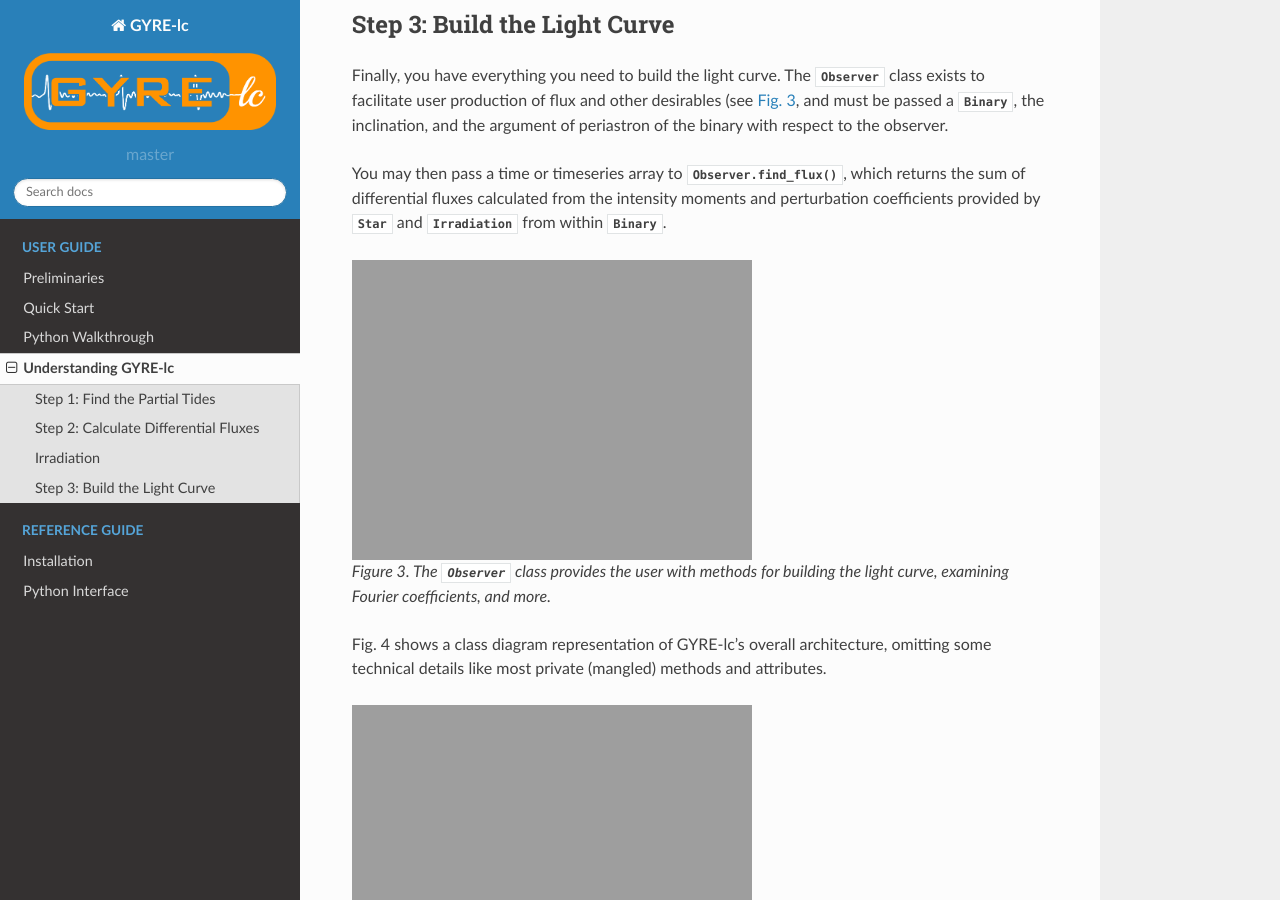
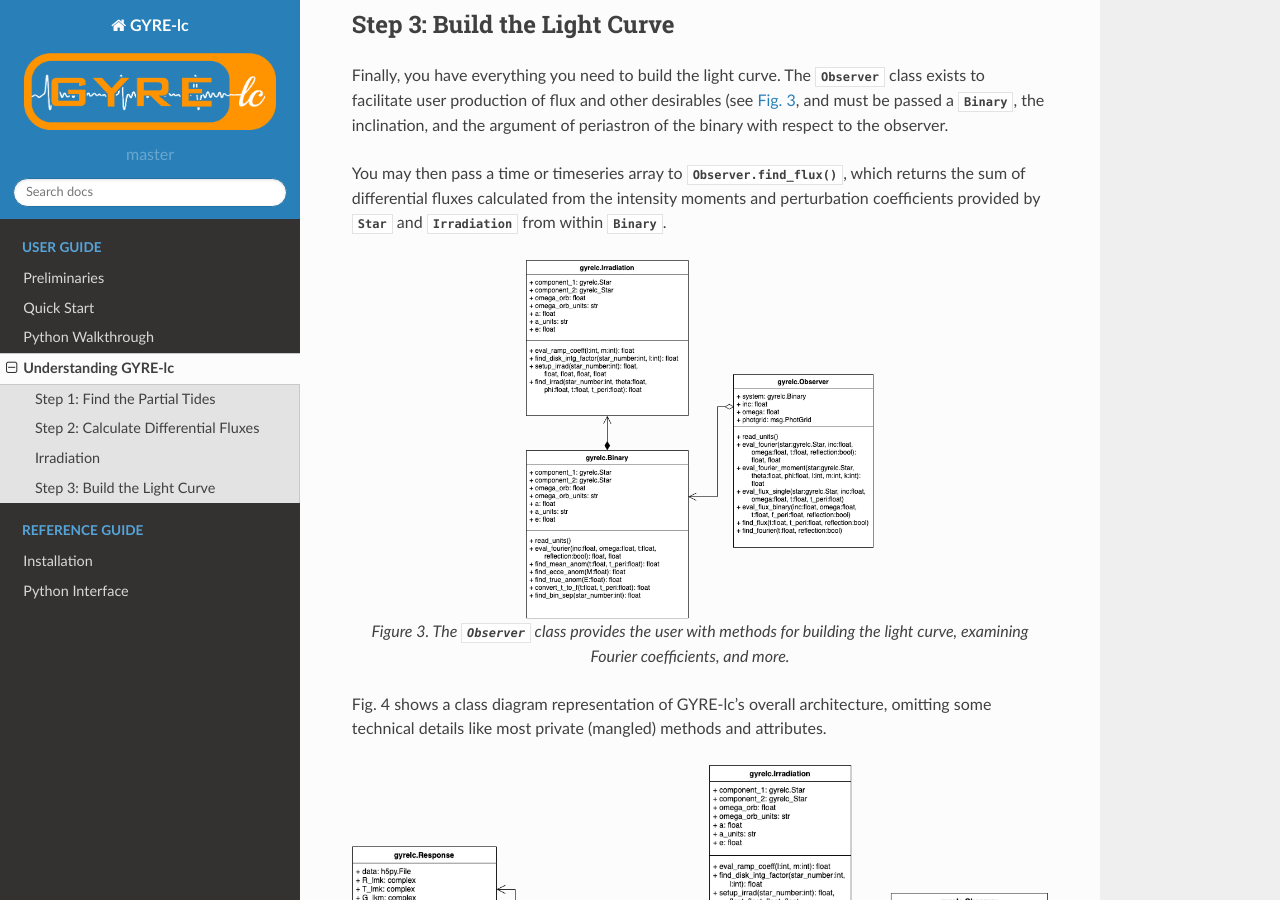
Before and after one commit to aaronesque/gyre-lc, a Sphinx documentation site: the page built from docs/source/user-guide/understanding-gyre-lc.rst, in a window 1280 px wide and 900 px high, scrolled down 3980 px. Built offline with Sphinx 7.4.7 and the Read the Docs theme 2.0.0, drawn with Linux system fonts in a browser that asks for light colours; cross-references to code outside the pages are shown as plain code.

Commit message:
docs edits

```diff
--- a/docs/source/user-guide/understanding-gyre-lc.rst
+++ b/docs/source/user-guide/understanding-gyre-lc.rst
@@ -136,17 +136,16 @@
     :width: 50%
     :align: center
 
-   Figure 3. The :py:class:`Observer` class provides the user with methods for building the light curve, examining Fourier coefficients, and more.
+    Figure 3. The :py:class:`Observer` class provides the user with methods for building the light curve, examining Fourier coefficients, and more.
 
 Fig. 4 shows a class diagram representation of GYRE-lc's overall architecture, omitting some technical details like most private (mangled) methods and attributes.
 
 .. _class-diagram-architecture:
 
-.. figure:: ./class-diagram.png
+.. figure:: ./class-diagram-architecture.png
     :align: center
 
-   Figure 4. GYRE-lc's architecture is roughly meant to imply a "zooming out" from the photosphere all the way out to the observer.
-
+    Figure 4. GYRE-lc's architecture is roughly meant to imply a "zooming out" from the photosphere all the way out to the observer.
 
 .. note:: This project is under active development.
 
```
